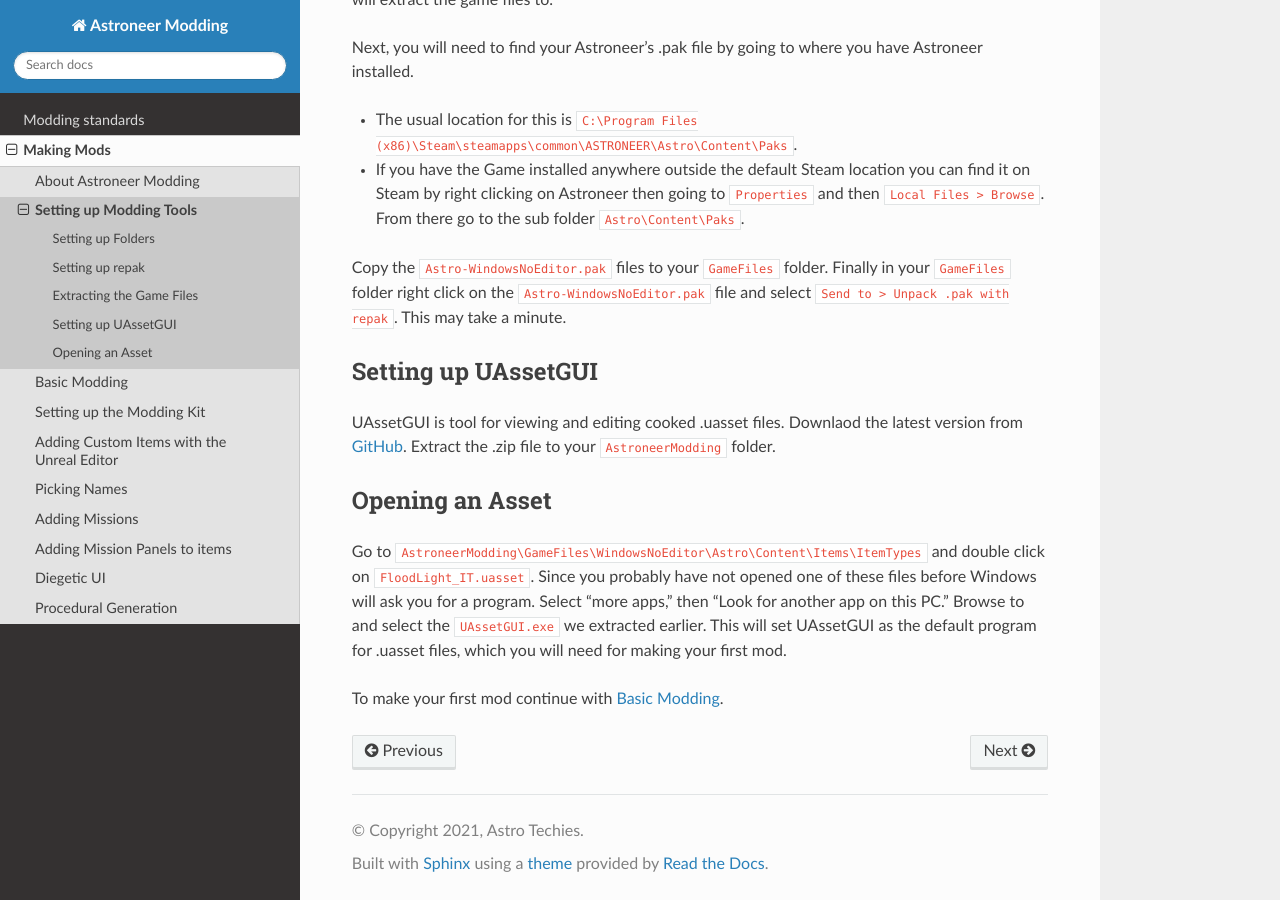
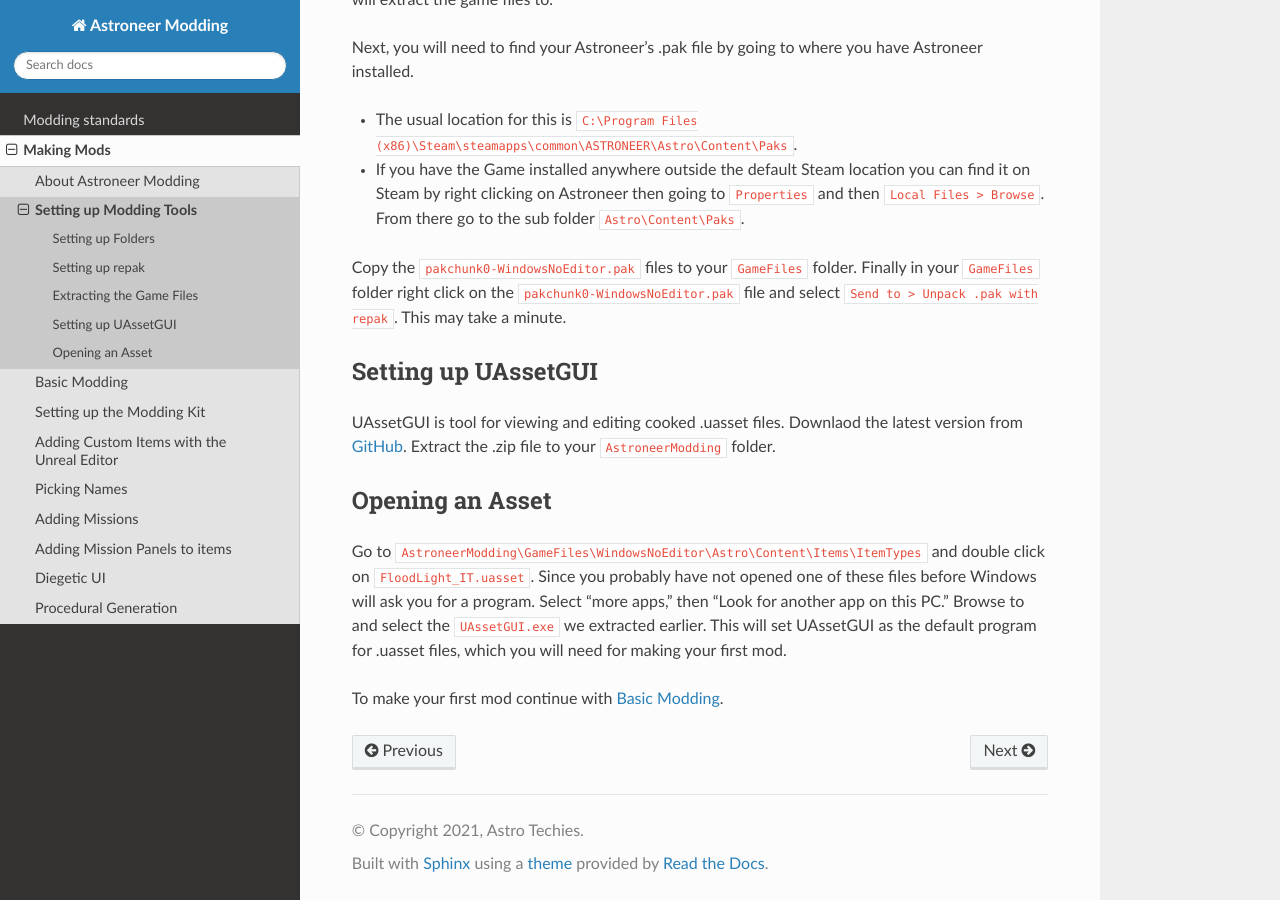
Before and after one commit to AstroTechies/astroneermodding, a Sphinx documentation site: the page built from docs/guides/basicSetup.rst, in a window 1280 px wide and 900 px high, scrolled down 1032 px. Built offline with Sphinx 7.4.7 and the Read the Docs theme 3.1.0, drawn with Linux system fonts in a browser that asks for light colours.

Commit message:
change Astro pak references to pakchunk0

```diff
--- a/docs/guides/aboutMods.rst
+++ b/docs/guides/aboutMods.rst
@@ -26,7 +26,7 @@
 Distributing a mod is as easy as giving somebody else a .pak file.
 
 When put in specific directories (manged by the modloader) they will loaded by the game after the
-main ``Astro-WindowsNoEditor.pak``. Then they can either replace or modify existing parts of the
+main ``pakchunk0-WindowsNoEditor.pak``. Then they can either replace or modify existing parts of the
 game or even add new files and items to the game.
 
 Mod .pak files also include some extra data in the ``metadata.json`` file placed at the root of the
--- a/docs/guides/basicModding.rst
+++ b/docs/guides/basicModding.rst
@@ -56,8 +56,8 @@
 floodlight. Sometimes finding the proper file can hard, but Windows search can help.
 
 The asset file we are looking for is located at
-``GameFiles\Astro-WindowsNoEditor\Astro\Content\Items\ItemTypes\FloodLight_IT.uasset`` and
-``GameFiles\Astro-WindowsNoEditor\Astro\Content\Items\ItemTypes\FloodLight_IT.uexp``.
+``GameFiles\pakchunk0-WindowsNoEditor\Astro\Content\Items\ItemTypes\FloodLight_IT.uasset`` and
+``GameFiles\pakchunk0-WindowsNoEditor\Astro\Content\Items\ItemTypes\FloodLight_IT.uexp``.
 It is important to remember that each asset is split into two files and you always need to keep
 both together. Now we are going to copy the two files over to our folder so that we can modify them.
 Copy them to
--- a/docs/guides/basicSetup.rst
+++ b/docs/guides/basicSetup.rst
@@ -46,8 +46,8 @@
   Steam by right clicking on Astroneer then going to ``Properties`` and then
   ``Local Files > Browse``. From there go to the sub folder ``Astro\Content\Paks``.
 
-Copy the ``Astro-WindowsNoEditor.pak`` files to your ``GameFiles`` folder. Finally in your
-``GameFiles`` folder right click on the ``Astro-WindowsNoEditor.pak`` file and select
+Copy the ``pakchunk0-WindowsNoEditor.pak`` files to your ``GameFiles`` folder. Finally in your
+``GameFiles`` folder right click on the ``pakchunk0-WindowsNoEditor.pak`` file and select
 ``Send to > Unpack .pak with repak``. This may take a minute.
 
 Setting up UAssetGUI
--- a/docs/standards/index.rst
+++ b/docs/standards/index.rst
@@ -19,7 +19,7 @@
 
 All mods are Unreal Engine 4 .pak files. The .pak file format is used by the Unreal Engine for storing large amounts of data in a compact space.
 When placed into the ``%localappdata%\Astro\Saved\Paks`` directory, these .pak files are loaded by Astroneer as patches, or partial replacements,
-of the main game assets found in the ``Astro-WindowsNoEditor.pak`` file.
+of the main game assets found in the ``pakchunk0-WindowsNoEditor.pak`` file.
 
 .. _standards:
 
```
